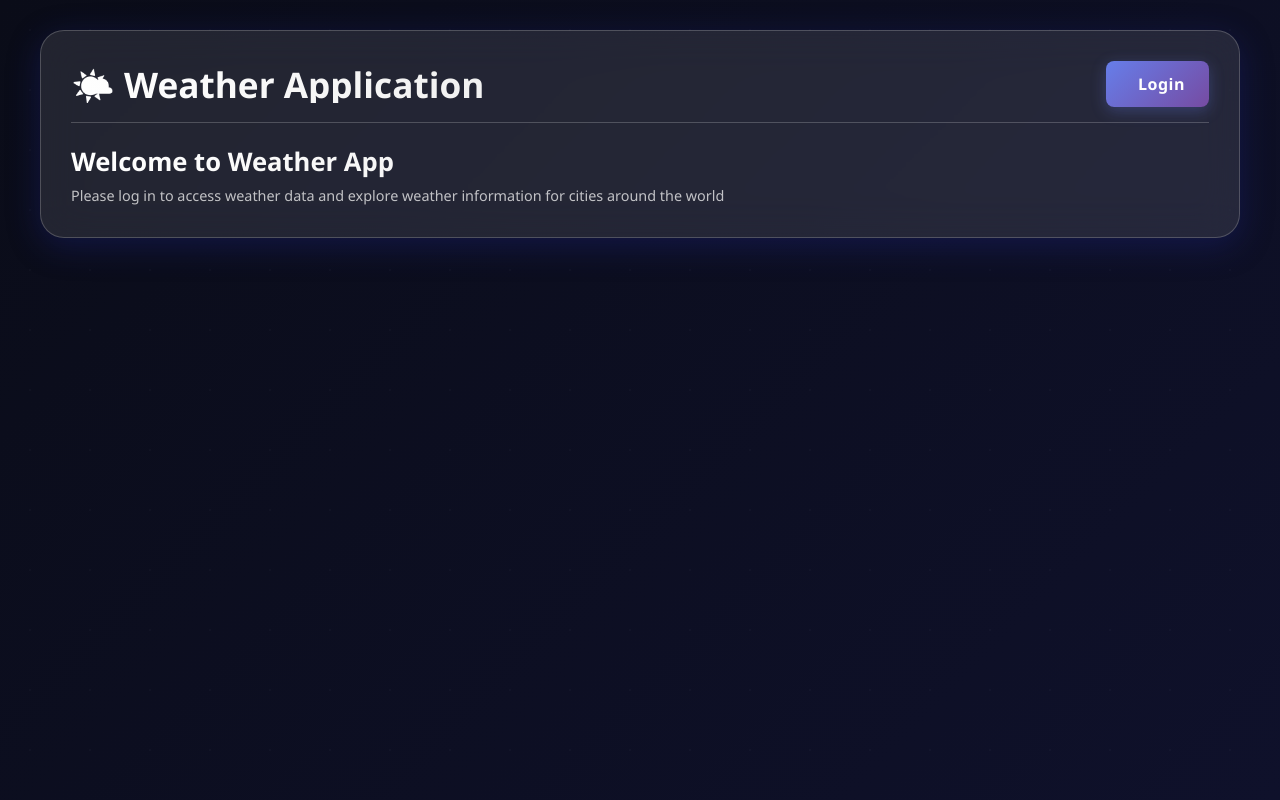
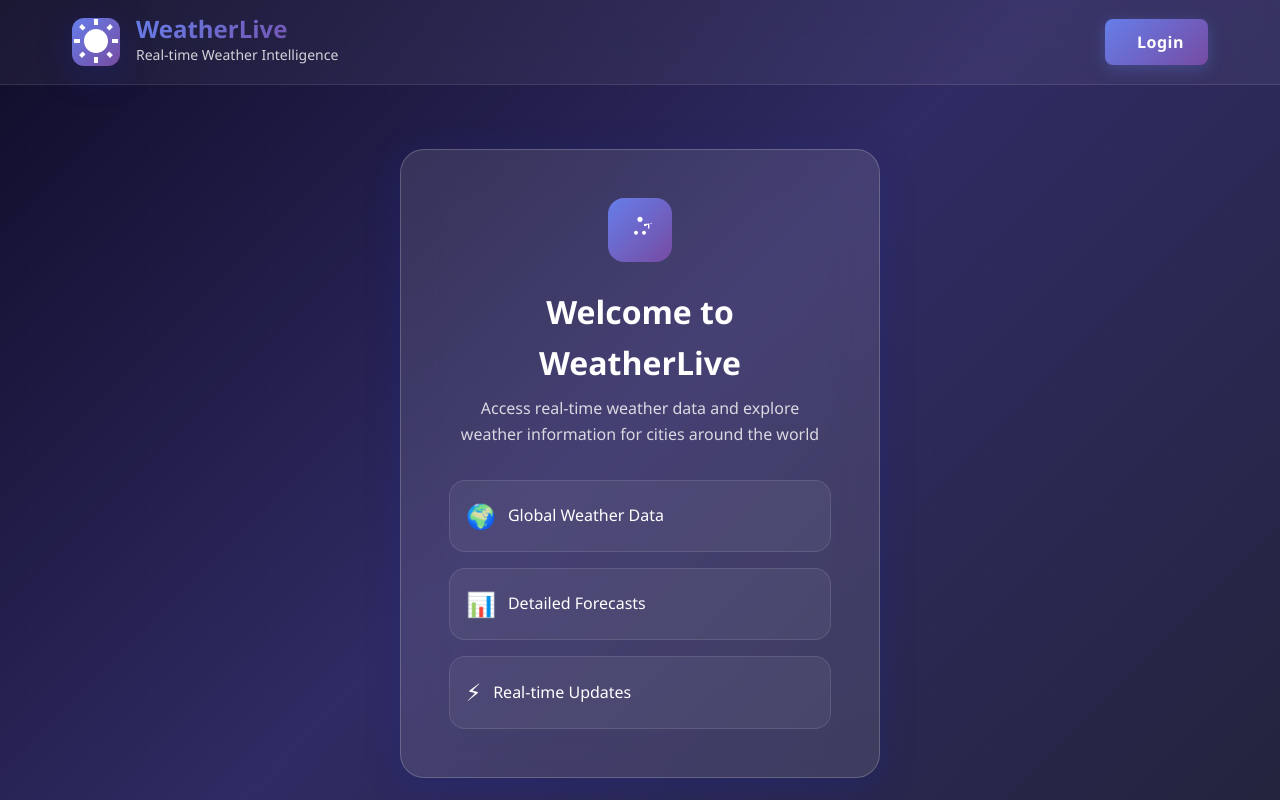
Before and after one commit to jmbrathnayke/Weather-Application, a React (Vite) app in the folder frontend/weather-app/: page / in a window 1280 px wide. Built offline with nearby package versions, Linux system fonts and the light colour scheme.

Commit message:
app jsx and app.css updated service updated

```diff
--- a/frontend/weather-app/src/App.css
+++ b/frontend/weather-app/src/App.css
@@ -6,14 +6,23 @@
 
 /* Modern Design Variables */
 :root {
-  --primary-gradient: linear-gradient(135deg, #0a0c18 0%, #0f112b 100%);
-  --dark-gradient: linear-gradient(135deg, #2c3e50 0%, #34495e 100%);
+  --primary-gradient: linear-gradient(135deg, #667eea 0%, #764ba2 100%);
+  --dark-gradient: linear-gradient(135deg, #0f0c29 0%, #302b63 50%, #24243e 100%);
   --glass-bg: rgba(255, 255, 255, 0.1);
   --glass-border: rgba(255, 255, 255, 0.2);
   --shadow: 0 8px 32px rgba(31, 38, 135, 0.37);
   --hover-shadow: 0 12px 40px rgba(31, 38, 135, 0.5);
   --text-primary: #ffffff;
   --text-secondary: rgba(255, 255, 255, 0.8);
+  --accent-blue: #3b82f6;
+  --accent-purple: #8b5cf6;
+  --success-green: #10b981;
+  --warning-orange: #f59e0b;
+  --error-red: #ef4444;
+  --border-radius: 16px;
+  --border-radius-lg: 24px;
+  --spacing: 1rem;
+  --transition: all 0.3s cubic-bezier(0.4, 0, 0.2, 1);
 }
 
 /* Prevent browser glitching and ensure seamless background */
@@ -22,7 +31,7 @@ html {
   width: 100%;
   margin: 0;
   padding: 0;
-  background: var(--primary-gradient);
+  background: var(--dark-gradient);
 }
 
 body {
@@ -32,7 +41,9 @@ body {
   padding: 0;
   overflow-x: hidden;
   font-family: 'Inter', -apple-system, BlinkMacSystemFont, 'Segoe UI', Roboto, sans-serif;
-  background: var(--primary-gradient);
+  background: var(--dark-gradient);
+  color: var(--text-primary);
+  line-height: 1.6;
 }
 
 #root {
@@ -40,22 +51,353 @@ body {
   width: 100%;
   margin: 0;
   padding: 0;
-  background: var(--primary-gradient);
+  background: var(--dark-gradient);
 }
 
 .App {
   min-height: 100vh;
   width: 100vw;
+  background: var(--dark-gradient);
+  background-attachment: fixed;
+  display: flex;
+  flex-direction: column;
+}
+
+/* ============================================
+   MODERN HEADER STYLES
+   ============================================ */
+.modern-header {
+  background: rgba(255, 255, 255, 0.05);
+  backdrop-filter: blur(20px);
+  border-bottom: 1px solid rgba(255, 255, 255, 0.1);
+  padding: 1rem 0;
+  position: sticky;
+  top: 0;
+  z-index: 100;
+  transition: var(--transition);
+}
+
+.header-container {
+  max-width: 1200px;
+  margin: 0 auto;
+  padding: 0 2rem;
+  display: flex;
+  align-items: center;
+  justify-content: space-between;
+}
+
+.header-brand {
+  display: flex;
+  align-items: center;
+  gap: 1rem;
+}
+
+.brand-icon {
+  width: 48px;
+  height: 48px;
   background: var(--primary-gradient);
-  background-attachment: fixed;
-  position: relative;
-  display: flex;
-  align-items: flex-start;
+  border-radius: 12px;
+  display: flex;
+  align-items: center;
   justify-content: center;
-  padding: 15px;
-  padding-top: 30px;
+  box-shadow: var(--shadow);
+}
+
+.weather-icon {
+  width: 24px;
+  height: 24px;
+  color: white;
+}
+
+.brand-text h1 {
+  font-size: 1.5rem;
+  font-weight: 700;
   margin: 0;
-  box-sizing: border-box;
+  background: var(--primary-gradient);
+  -webkit-background-clip: text;
+  -webkit-text-fill-color: transparent;
+  background-clip: text;
+}
+
+.brand-tagline {
+  font-size: 0.875rem;
+  color: var(--text-secondary);
+  font-weight: 400;
+}
+
+.header-actions {
+  display: flex;
+  align-items: center;
+}
+
+/* ============================================
+   MAIN CONTENT LAYOUT
+   ============================================ */
+.main-content {
+  flex: 1;
+  padding: 2rem 0;
+}
+
+.content-container {
+  max-width: 1200px;
+  margin: 0 auto;
+  padding: 0 2rem;
+}
+
+/* ============================================
+   HERO SECTION
+   ============================================ */
+.hero-section {
+  text-align: center;
+  margin-bottom: 3rem;
+  padding: 3rem 0;
+}
+
+.hero-content {
+  max-width: 800px;
+  margin: 0 auto;
+}
+
+.hero-title {
+  font-size: 3.5rem;
+  font-weight: 800;
+  margin-bottom: 1rem;
+  line-height: 1.1;
+}
+
+.gradient-text {
+  background: var(--primary-gradient);
+  -webkit-background-clip: text;
+  -webkit-text-fill-color: transparent;
+  background-clip: text;
+  display: block;
+}
+
+.hero-description {
+  font-size: 1.25rem;
+  color: var(--text-secondary);
+  margin-bottom: 2.5rem;
+  max-width: 600px;
+  margin-left: auto;
+  margin-right: auto;
+}
+
+.search-container {
+  margin-top: 2rem;
+}
+
+/* ============================================
+   ERROR BANNER
+   ============================================ */
+.error-banner {
+  background: rgba(239, 68, 68, 0.1);
+  border: 1px solid rgba(239, 68, 68, 0.2);
+  border-radius: var(--border-radius);
+  padding: 1rem 1.5rem;
+  margin-bottom: 2rem;
+  display: flex;
+  align-items: center;
+  gap: 0.75rem;
+  color: #fca5a5;
+}
+
+.error-icon {
+  width: 20px;
+  height: 20px;
+  fill: currentColor;
+  flex-shrink: 0;
+}
+
+/* ============================================
+   WEATHER GRID
+   ============================================ */
+.weather-grid {
+  display: grid;
+  grid-template-columns: 2fr 1fr;
+  gap: 2rem;
+  margin-top: 2rem;
+}
+
+.dashboard-section,
+.search-results-section {
+  min-height: 400px;
+}
+
+/* ============================================
+   SEARCH RESULTS
+   ============================================ */
+.search-results-card {
+  background: var(--glass-bg);
+  backdrop-filter: blur(20px);
+  border: 1px solid var(--glass-border);
+  border-radius: var(--border-radius-lg);
+  padding: 1.5rem;
+  box-shadow: var(--shadow);
+}
+
+.results-header {
+  display: flex;
+  align-items: center;
+  justify-content: space-between;
+  margin-bottom: 1.5rem;
+  padding-bottom: 1rem;
+  border-bottom: 1px solid rgba(255, 255, 255, 0.1);
+}
+
+.results-header h3 {
+  font-size: 1.25rem;
+  font-weight: 600;
+  margin: 0;
+}
+
+.location-type {
+  background: var(--accent-blue);
+  color: white;
+  padding: 0.25rem 0.75rem;
+  border-radius: 20px;
+  font-size: 0.75rem;
+  font-weight: 500;
+}
+
+/* ============================================
+   LOADING STATE
+   ============================================ */
+.loading-state {
+  display: flex;
+  flex-direction: column;
+  align-items: center;
+  justify-content: center;
+  padding: 3rem 2rem;
+  gap: 1rem;
+  color: var(--text-secondary);
+}
+
+.loading-spinner {
+  width: 40px;
+  height: 40px;
+  border: 3px solid rgba(255, 255, 255, 0.1);
+  border-top: 3px solid var(--accent-blue);
+  border-radius: 50%;
+  animation: spin 1s linear infinite;
+}
+
+@keyframes spin {
+  0% { transform: rotate(0deg); }
+  100% { transform: rotate(360deg); }
+}
+
+/* ============================================
+   LOGIN SECTION
+   ============================================ */
+.login-section {
+  display: flex;
+  align-items: center;
+  justify-content: center;
+  min-height: 70vh;
+  padding: 2rem;
+}
+
+.login-card {
+  background: var(--glass-bg);
+  backdrop-filter: blur(20px);
+  border: 1px solid var(--glass-border);
+  border-radius: var(--border-radius-lg);
+  padding: 3rem;
+  box-shadow: var(--shadow);
+  text-align: center;
+  max-width: 480px;
+  width: 100%;
+}
+
+.login-header {
+  margin-bottom: 2rem;
+}
+
+.login-icon {
+  width: 64px;
+  height: 64px;
+  margin: 0 auto 1.5rem;
+  background: var(--primary-gradient);
+  border-radius: 16px;
+  display: flex;
+  align-items: center;
+  justify-content: center;
+  color: white;
+}
+
+.login-icon svg {
+  width: 32px;
+  height: 32px;
+}
+
+.login-header h2 {
+  font-size: 2rem;
+  font-weight: 700;
+  margin-bottom: 0.5rem;
+}
+
+.login-header p {
+  color: var(--text-secondary);
+  font-size: 1rem;
+  line-height: 1.6;
+}
+
+.login-features {
+  display: grid;
+  grid-template-columns: 1fr;
+  gap: 1rem;
+  margin-top: 2rem;
+}
+
+.feature-item {
+  display: flex;
+  align-items: center;
+  gap: 0.75rem;
+  padding: 1rem;
+  background: rgba(255, 255, 255, 0.05);
+  border-radius: var(--border-radius);
+  border: 1px solid rgba(255, 255, 255, 0.1);
+}
+
+.feature-icon {
+  font-size: 1.5rem;
+}
+
+/* ============================================
+   RESPONSIVE DESIGN
+   ============================================ */
+@media (max-width: 768px) {
+  .header-container {
+    padding: 0 1rem;
+  }
+
+  .brand-text h1 {
+    font-size: 1.25rem;
+  }
+
+  .brand-tagline {
+    display: none;
+  }
+
+  .hero-title {
+    font-size: 2.5rem;
+  }
+
+  .hero-description {
+    font-size: 1.1rem;
+  }
+
+  .weather-grid {
+    grid-template-columns: 1fr;
+  }
+
+  .content-container {
+    padding: 0 1rem;
+  }
+
+  .login-card {
+    padding: 2rem;
+  }
 }
 
 .App::before {
--- a/frontend/weather-app/src/App.jsx
+++ b/frontend/weather-app/src/App.jsx
@@ -84,40 +84,80 @@ function App() {
 
   return (
     <div className="App">
-      <div className="single-card-container">
-        <div className="unified-card">
-          <div className="card-header">
-            <h1>🌤️ Weather Application</h1>
+      {/* Modern Header */}
+      <header className="modern-header">
+        <div className="header-container">
+          <div className="header-brand">
+            <div className="brand-icon">
+              <svg viewBox="0 0 24 24" className="weather-icon">
+                <path fill="currentColor" d="M6.76 4.84l-1.8-1.79-1.41 1.41 1.79 1.8 1.42-1.42zM4 10.5H1v2h3v-2zm9-9.95h-2V3.5h2V.55zm7.45 3.91l-1.41-1.41-1.79 1.79 1.41 1.41 1.79-1.79zm-3.21 13.7l1.79 1.8 1.41-1.41-1.8-1.79-1.4 1.4zM20 10.5v2h3v-2h-3zm-8-5c-3.31 0-6 2.69-6 6s2.69 6 6 6 6-2.69 6-6-2.69-6-6-6zm-1 16.95h2V19.5h-2v2.95zm-7.45-3.91l1.41 1.41 1.79-1.8-1.41-1.41-1.79 1.8z"/>
+              </svg>
+            </div>
+            <div className="brand-text">
+              <h1>WeatherLive</h1>
+              <span className="brand-tagline">Real-time Weather Intelligence</span>
+            </div>
+          </div>
+
+          <div className="header-actions">
             <AuthButtons />
           </div>
+        </div>
+      </header>
 
-          <div className="card-content">
+      {/* Main Content */}
+      <main className="main-content">
+        <div className="content-container">
           {isAuthenticated ? (
             <>
-                <div className="compact-header">
-                  <div className="welcome-text">
-                    <h2>Welcome to Weather App</h2>
-                    <p>Discover weather information for any city around the world</p>
-                  </div>
+              {/* Hero Section */}
+              <section className="hero-section">
+                <div className="hero-content">
+                  <h2 className="hero-title">
+                    Discover Weather Insights
+                    <span className="gradient-text">Worldwide</span>
+                  </h2>
+                  <p className="hero-description">
+                    Get accurate, real-time weather data for any location around the globe
+                  </p>
 
+                  <div className="search-container">
                     <SearchBar
                       onSearch={handleSearch}
                       loading={loading}
-                    placeholder="Search for any city..."
+                      placeholder="Search for any city or location..."
                     />
                   </div>
+                </div>
+              </section>
 
-                {searchError && <div className="error-message">{searchError}</div>}
+              {searchError && (
+                <div className="error-banner">
+                  <svg className="error-icon" viewBox="0 0 20 20">
+                    <path fillRule="evenodd" d="M18 10a8 8 0 11-16 0 8 8 0 0116 0zm-7 4a1 1 0 11-2 0 1 1 0 012 0zm-1-9a1 1 0 00-1 1v4a1 1 0 102 0V6a1 1 0 00-1-1z"/>
+                  </svg>
+                  {searchError}
+                </div>
+              )}
 
-                <div className="weather-content-grid">
+              {/* Weather Content Grid */}
+              <section className="weather-grid">
+                <div className="dashboard-section">
                   <WeatherDashboard />
+                </div>
 
-                  <div className="search-results">
+                <div className="search-results-section">
                   {loading ? (
-                      <div className="loading">🌀 Loading weather data...</div>
+                    <div className="loading-state">
+                      <div className="loading-spinner"></div>
+                      <span>Fetching weather data...</span>
+                    </div>
                   ) : weatherData ? (
-                      <div className="forecast-section">
-                        <h3>🔍 Search Results for {weatherData.name}</h3>
+                    <div className="search-results-card">
+                      <div className="results-header">
+                        <h3>Weather for {weatherData.name}</h3>
+                        <span className="location-type">Search Result</span>
+                      </div>
                       <ForecastList
                         weatherData={weatherData}
                         forecastData={forecastData}
@@ -125,17 +165,41 @@ function App() {
                     </div>
                   ) : null}
                 </div>
-                </div>
+              </section>
             </>
           ) : (
-              <div className="welcome-text">
-                <h2>Welcome to Weather App</h2>
-                <p>Please log in to access weather data and explore weather information for cities around the world</p>
+            /* Login State */
+            <section className="login-section">
+              <div className="login-card">
+                <div className="login-header">
+                  <div className="login-icon">
+                    <svg viewBox="0 0 24 24">
+                      <path fill="currentColor" d="M12 2C13.1 2 14 2.9 14 4C14 5.1 13.1 6 12 6C10.9 6 10 5.1 10 4C10 2.9 10.9 2 12 2ZM21 9V7L15 7.5V9C15.3 9 15.6 9.1 15.9 9.2L18 7.9V10.5C18 10.8 18.2 11 18.5 11S19 10.8 19 10.5V7.4L20.4 6.8C20.7 6.7 21 6.9 21 7.2V9H21ZM15 12.5C15.8 12.5 16.5 13.2 16.5 14S15.8 15.5 15 15.5 13.5 14.8 13.5 14 14.2 12.5 15 12.5M9 12.5C9.8 12.5 10.5 13.2 10.5 14S9.8 15.5 9 15.5 7.5 14.8 7.5 14 8.2 12.5 9 12.5Z"/>
+                    </svg>
                   </div>
-            )}
+                  <h2>Welcome to WeatherLive</h2>
+                  <p>Access real-time weather data and explore weather information for cities around the world</p>
+                </div>
+
+                <div className="login-features">
+                  <div className="feature-item">
+                    <div className="feature-icon">🌍</div>
+                    <span>Global Weather Data</span>
+                  </div>
+                  <div className="feature-item">
+                    <div className="feature-icon">📊</div>
+                    <span>Detailed Forecasts</span>
+                  </div>
+                  <div className="feature-item">
+                    <div className="feature-icon">⚡</div>
+                    <span>Real-time Updates</span>
                   </div>
                 </div>
               </div>
+            </section>
+          )}
+        </div>
+      </main>
     </div>
   );
 }
```
Also changed, not shown: frontend/weather-app/src/services/weatherService.js (+16 -14 lines). Lines whose indentation alone changed are shown as unchanged.
